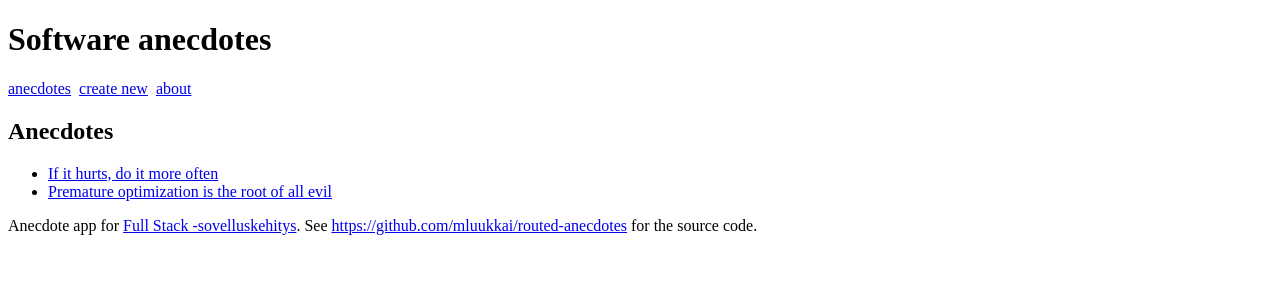
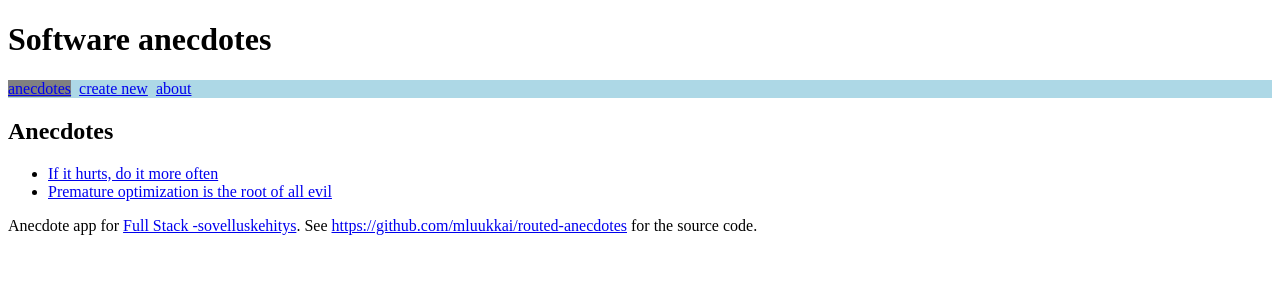
Before and after one commit to liamkar/fullstack-course, a React (Create React App) app in the folder 6-harkat/routed-anecdotes/: page / in a window 1280 px wide. Shown: the top 300 px of the page. Built offline with nearby package versions, Linux system fonts and the light colour scheme.

Commit message:
6.20 enhance notification menu style

```diff
--- a/6-harkat/routed-anecdotes/src/App.js
+++ b/6-harkat/routed-anecdotes/src/App.js
@@ -1,12 +1,19 @@
 import React from 'react'
-import { BrowserRouter as Router, Route, Link } from 'react-router-dom'
+import { BrowserRouter as Router, Route, Link, NavLink } from 'react-router-dom'
 
+const menuStyle = {
+  backgroundColor: 'lightblue',
+}
+
+const menuNormalStyle = {
+  backgroundColor: 'white'
+}
 
 const Menu = () => (
-  <div>
-     <Link to="/">anecdotes</Link> &nbsp;
-     <Link to="/create">create new</Link> &nbsp;
-     <Link to="/about">about</Link>
+  <div style={menuStyle}>
+     <NavLink activeStyle={{backgroundColor:'grey'}} exact to="/">anecdotes</NavLink> &nbsp;
+     <NavLink activeStyle={{backgroundColor:'grey'}} exact to="/create">create new</NavLink> &nbsp;
+     <NavLink activeStyle={{backgroundColor:'grey'}} exact to="/about">about</NavLink>
   </div>
 )
 
```
